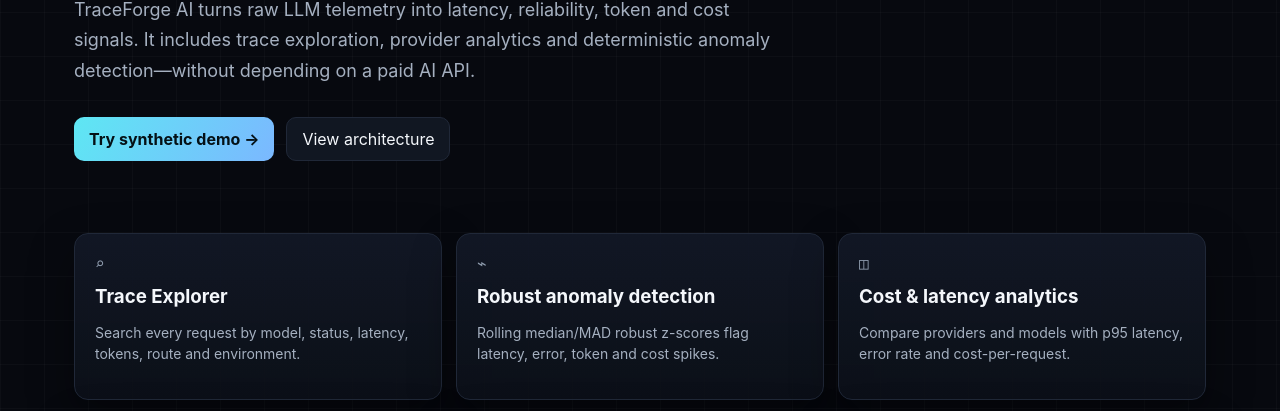
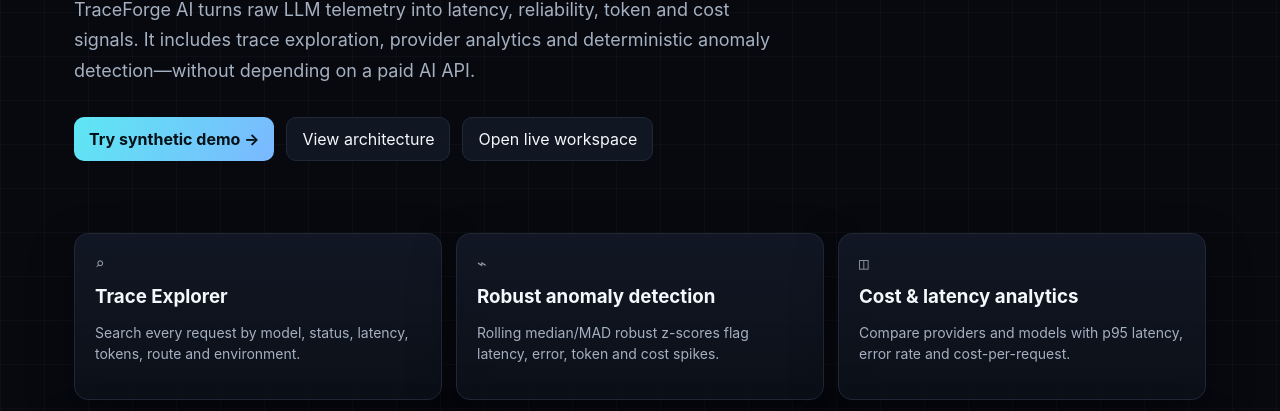
Before and after one commit to jonellbuilds/traceforge-ai, a website: page public/index.html in a window 1280 px wide. Shown: the part 384-795 px from the top of the page. Drawn offline with Linux system fonts and the light colour scheme.

Commit message:
feat: link authenticated live workspace from landing page

```diff
--- a/public/index.html
+++ b/public/index.html
@@ -11,5 +11,5 @@
 <body>
   <div id="app"></div>
   <script type="module" src="/app.js"></script>
-</body>
+  <script type="module" src="/auth-launcher.js"></script>\n</body>
 </html>
```
